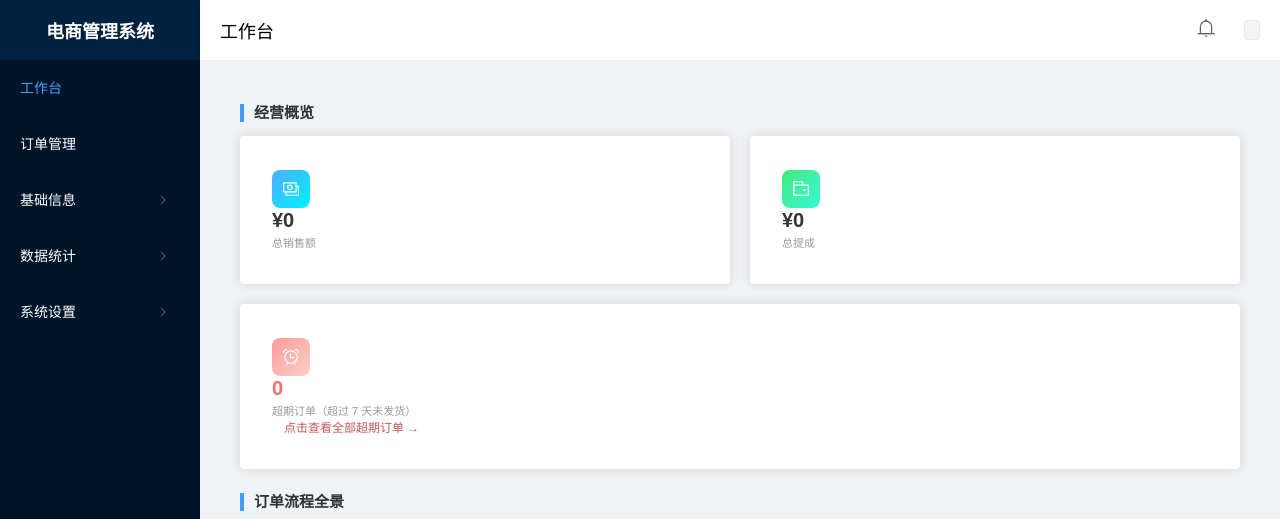
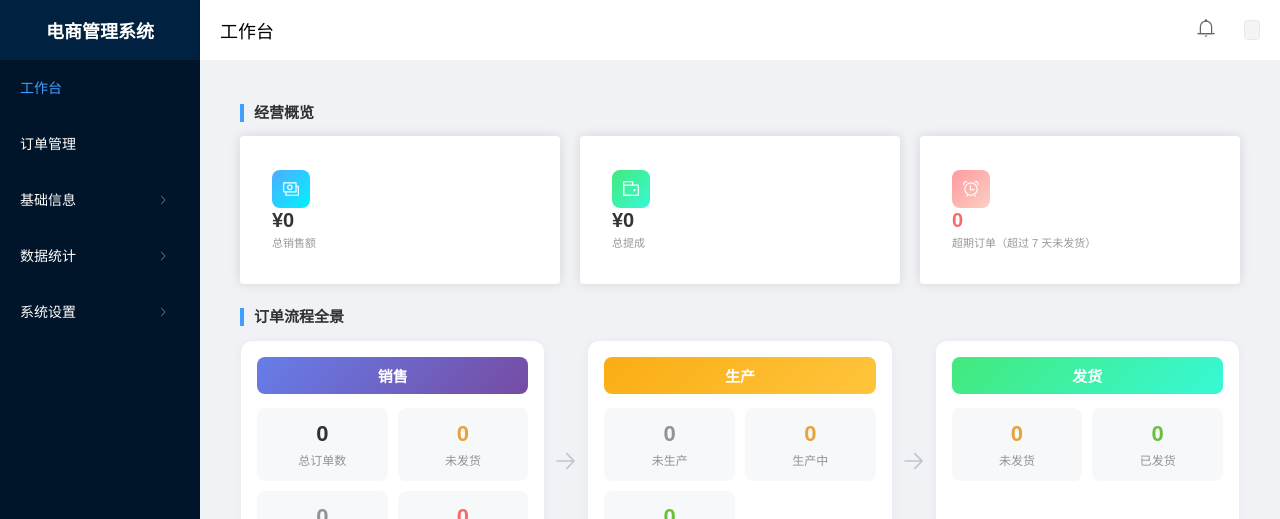
Before and after one commit to yuleleader/ERP_Go, a Vue app in the folder frontend/: page /dashboard in a window 1280 px wide. Shown: the top 519 px of the page. Built offline with nearby package versions, Linux system fonts and the light colour scheme; no server answers; sample sign-in values are in the browser's storage.

Commit message:
feat(工作台): 经营概览三个卡片显示在同一行
总销售额 / 总提成 / 超期订单 三个卡片合并为一行（各占 1/3 宽），
超期订单卡片移除"点击查看"提示文字（点击仍可跳转订单列表）

```diff
--- a/frontend/src/views/BossDashboard.vue
+++ b/frontend/src/views/BossDashboard.vue
@@ -1,9 +1,9 @@
 <template>
   <div class="dashboard">
-    <!-- 经营概览（压缩为金额类一行） -->
+    <!-- 经营概览（三个卡片同一行） -->
     <div class="section-title">经营概览</div>
     <el-row :gutter="20">
-      <el-col :span="12">
+      <el-col :span="8">
         <el-card class="stat-card clickable compact" @click="goTo('/statistics')">
           <div class="stat-icon amount">
             <el-icon><Money /></el-icon>
@@ -14,7 +14,7 @@
           </div>
         </el-card>
       </el-col>
-      <el-col :span="12">
+      <el-col :span="8">
         <el-card class="stat-card clickable compact" @click="goTo('/salary-settlement')">
           <div class="stat-icon commission">
             <el-icon><Wallet /></el-icon>
@@ -25,11 +25,7 @@
           </div>
         </el-card>
       </el-col>
-    </el-row>
-
-    <!-- 第二行：超期订单预警卡片 -->
-    <el-row :gutter="20" style="margin-top: 20px;">
-      <el-col :span="24">
+      <el-col :span="8">
         <el-card class="stat-card clickable compact overdue-card" @click="goOrders({ overdue: true })">
           <div class="stat-icon overdue">
             <el-icon><AlarmClock /></el-icon>
@@ -38,7 +34,6 @@
             <div class="stat-value danger">{{ stats.overdueOrders }}</div>
             <div class="stat-label">超期订单（超过 {{ stats.overdueDays }} 天未发货）</div>
           </div>
-          <div class="overdue-tip">点击查看全部超期订单 →</div>
         </el-card>
       </el-col>
     </el-row>
```
